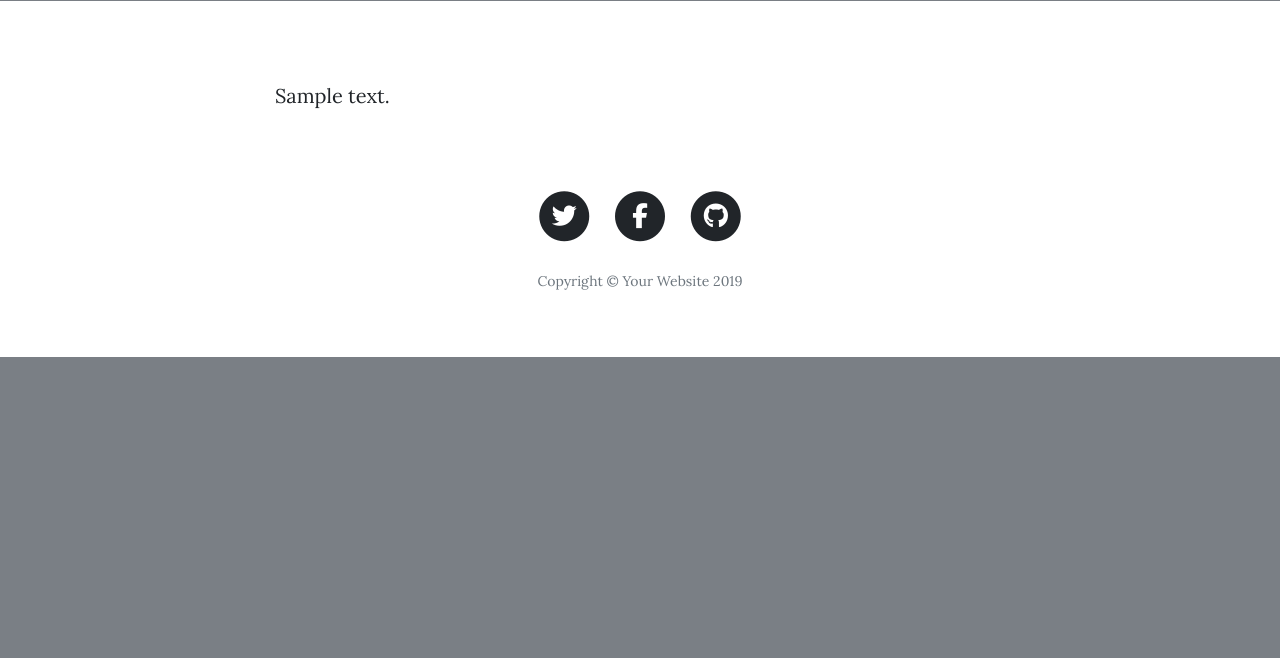
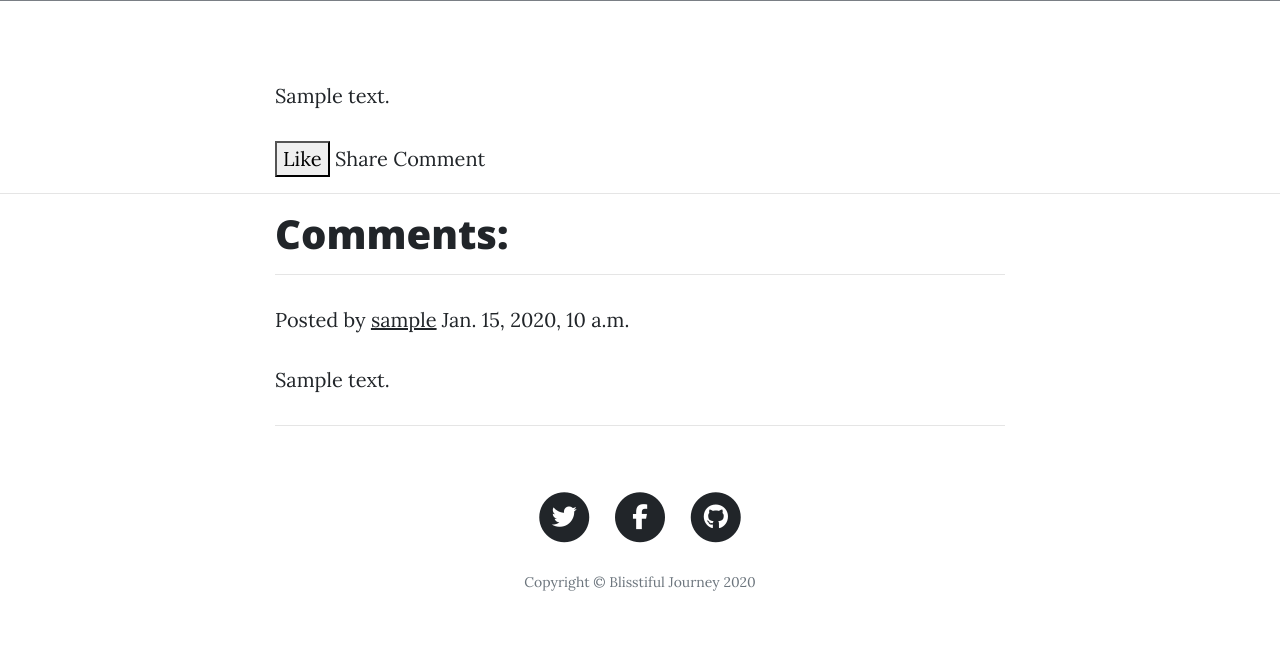
Before and after one commit to Adrian0012/Blisstiful_Journey, a Django app: page /post/1/ in a window 1280 px wide. Shown: the part 611-1269 px from the top of the page. Before the commit the page ends 968 px from the top, so only its background shows below. Run offline with Django 3.2, Linux system fonts and the light colour scheme; a user stored in the database is signed in; tables that the repository leaves empty hold one stand-in row (values such as "Sample post"); grey boxes marked "Sample" are stand-in pictures; some libraries are stand-ins or nearby versions.

Commit message:
added comments/style comment form

```diff
--- a/blog/admin.py
+++ b/blog/admin.py
@@ -1,8 +1,8 @@
 from django.contrib import admin
 from django.contrib import admin
 from django.contrib.auth.admin import UserAdmin
-from .models import User, Post
+from .models import User, Post, Comment
 
 admin.site.register(User, UserAdmin)
 admin.site.register(Post)
-# admin.site.register(Comment)
+admin.site.register(Comment)
--- a/blog/models.py
+++ b/blog/models.py
@@ -17,3 +17,17 @@ class Post(models.Model):
 
   def __str__(self):
     return self.title
+
+class Comment(models.Model):
+  post = models.ForeignKey(Post, on_delete=models.CASCADE, related_name='comments')
+  author = models.ForeignKey(settings.AUTH_USER_MODEL, on_delete=models.DO_NOTHING)
+  content = models.TextField()
+  date_posted = models.DateTimeField(default=timezone.now)
+  approved_comment = models.BooleanField(default=False)
+
+  def approve(self):
+      self.approved_comment = True
+      self.save()
+
+  def __str__(self):
+      return self.content
--- a/blog/static/css/custom.css
+++ b/blog/static/css/custom.css
@@ -0,0 +1,3 @@
+.comment-form-btn {
+  float: right;
+}
--- a/blog/templates/blog/base.html
+++ b/blog/templates/blog/base.html
@@ -13,8 +13,8 @@
   <title>{% block title %} {% endblock title %} - Blisstiful Journey</title>
   <!-- Bootstrap + Core CSS -->
   <link rel="stylesheet" href="https://stackpath.bootstrapcdn.com/bootstrap/4.4.1/css/bootstrap.min.css" integrity="sha384-Vkoo8x4CGsO3+Hhxv8T/Q5PaXtkKtu6ug5TOeNV6gBiFeWPGFN9MuhOf23Q9Ifjh" crossorigin="anonymous">
+  <link rel="stylesheet" href="{% static 'css/clean-blog.min.css'%}">
   <link rel="stylesheet" href="{% static 'css/custom.css'%}">
-  <link rel="stylesheet" href="{% static 'css/clean-blog.min.css'%}">
 
   <!-- Custom fonts -->
   <script src="https://kit.fontawesome.com/9585b14e93.js" crossorigin="anonymous"></script>
@@ -127,7 +127,7 @@
               </a>
             </li>
           </ul>
-          <p class="copyright text-muted">Copyright &copy; Your Website 2019</p>
+          <p class="copyright text-muted">Copyright &copy; Blisstiful Journey 2020</p>
         </div>
       </div>
     </div>
--- a/blog/templates/blog/post.html
+++ b/blog/templates/blog/post.html
@@ -15,9 +15,31 @@
     <div class="row">
       <div class="col-lg-8 col-md-10 mx-auto">
         <p>{{post.content}}</p>
+        <button>Like</button>
+        <a href="#">Share</a>
+        <a href="/post/{{post.id}}/comment">Comment</a>
       </div>
     </div>
   </div>
 </article>
+<hr>
+<div class='container'>
+  <div class="row">
+    <div class="col-lg-8 col-md-10 mx-auto">
+      <h1>Comments: </h1>
+      <hr>
+      {% for comment in comments %}
+      <p class="post-meta">Posted by
+        <a href="#">{{comment.author}}</a>
+          {{comment.date_posted}}
+      </p>
+
+        <p>{{comment.content}}</p>
+
+        <hr>
+      {% endfor %}
+    </div>
+  </div>
+</div>
 
 {% endblock content %}
--- a/blog/urls.py
+++ b/blog/urls.py
@@ -6,5 +6,5 @@ urlpatterns = [
     path('about/', views.about, name='blog-about'),
     path('contact/', views.contact, name='blog-contact'),
     path('post/<int:pk>/', views.view_post, name='blog-post-view'),
-    # path('post/<int:pk>/comment', views.create_comment, name='blog-comment'),
+    path('post/<int:pk>/comment', views.create_comment, name='blog-comment'),
 ]
--- a/blog/views.py
+++ b/blog/views.py
@@ -1,15 +1,18 @@
 from django.shortcuts import render, redirect
-from .models import Post
+from .models import Post, Comment
+from .forms import CommentForm
 from django.contrib.auth.decorators import login_required
 from django.core.mail import send_mail
 from django.contrib import messages
 
+#Index page
 def index(request):
   data = {
     'posts' : Post.objects.all()
   }
   return render(request, 'blog/index.html', data)
 
+#Contact page
 def contact(request):
   if request.method == 'POST':
 
@@ -35,10 +38,37 @@ def contact(request):
   else:
     return render(request, 'blog/contact.html')
 
+#About page
 def about(request):
   return render(request, 'blog/about.html')
 
+#View Post
 @login_required
 def view_post(request, pk):
   post = Post.objects.get(pk=pk)
-  return render(request, 'blog/post.html', {'post' : post})
+  comments = post.comments.filter(approved_comment=True)
+
+  context = {'post' : post, 'comments' : comments,}
+
+  return render(request, 'blog/post.html', context)
+
+#Create comment for posts
+@login_required
+def create_comment(request, pk):
+  post = Post.objects.get(pk=pk)
+
+  if request.method == "POST":
+    form = CommentForm(request.POST)
+    if form.is_valid():
+      comment = form.save(commit=False)
+      comment.author = request.user
+      comment.post = post
+      comment.save()
+      return redirect('blog-post-view', pk=post.pk)
+  else:
+      form = CommentForm()
+  return render(request, 'blog/create_comment.html', {'form': form, 'post' : post})
+
+#Update comments for posts
+def update_comment(request):
+  pass
```
Also changed, not shown: blog/forms.py (added, +13 -0 lines), blog/templates/blog/create_comment.html (added, +30 -0 lines), blog/migrations/0003_comment.py (added).
